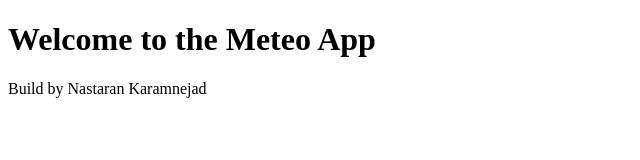
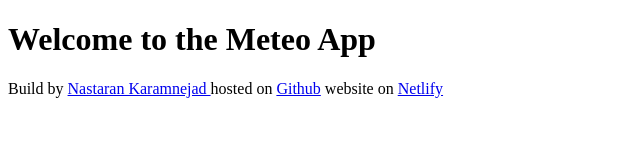
Before and after one commit to nastaran7911/meteoprojet, a plain HTML site: page index.html in a window 1280 px wide. Shown: the whole page, without its empty margins (0-640 px from the left). Drawn offline with Linux system fonts and the light colour scheme.

Commit message:
Added links to the footer

```diff
--- a/index.html
+++ b/index.html
@@ -1,12 +1,18 @@
 <!DOCTYPE html>
 <html lang="en">
-<head>
-    <meta charset="UTF-8">
-    <meta name="viewport" content="width=device-width, initial-scale=1.0">
+  <head>
+    <meta charset="UTF-8" />
+    <meta name="viewport" content="width=device-width, initial-scale=1.0" />
     <title>Meteo App</title>
-</head>
-<body>
+  </head>
+  <body>
     <h1>Welcome to the Meteo App</h1>
-    <footer>Build by Nastaran Karamnejad</footer>
-</body>
+    <footer>
+      Build by
+      <a href="https://github.com/nastaran7911/" target="_blank"> Nastaran Karamnejad </a>
+      hosted on
+      <a href="https://github.com/nastaran7911/meteoprojet" target="_blank">Github</a> website
+      on <a href="https://nastaranmeteoproject.netlify.app/" target="_blank">Netlify </a>
+    </footer>
+  </body>
 </html>
```
